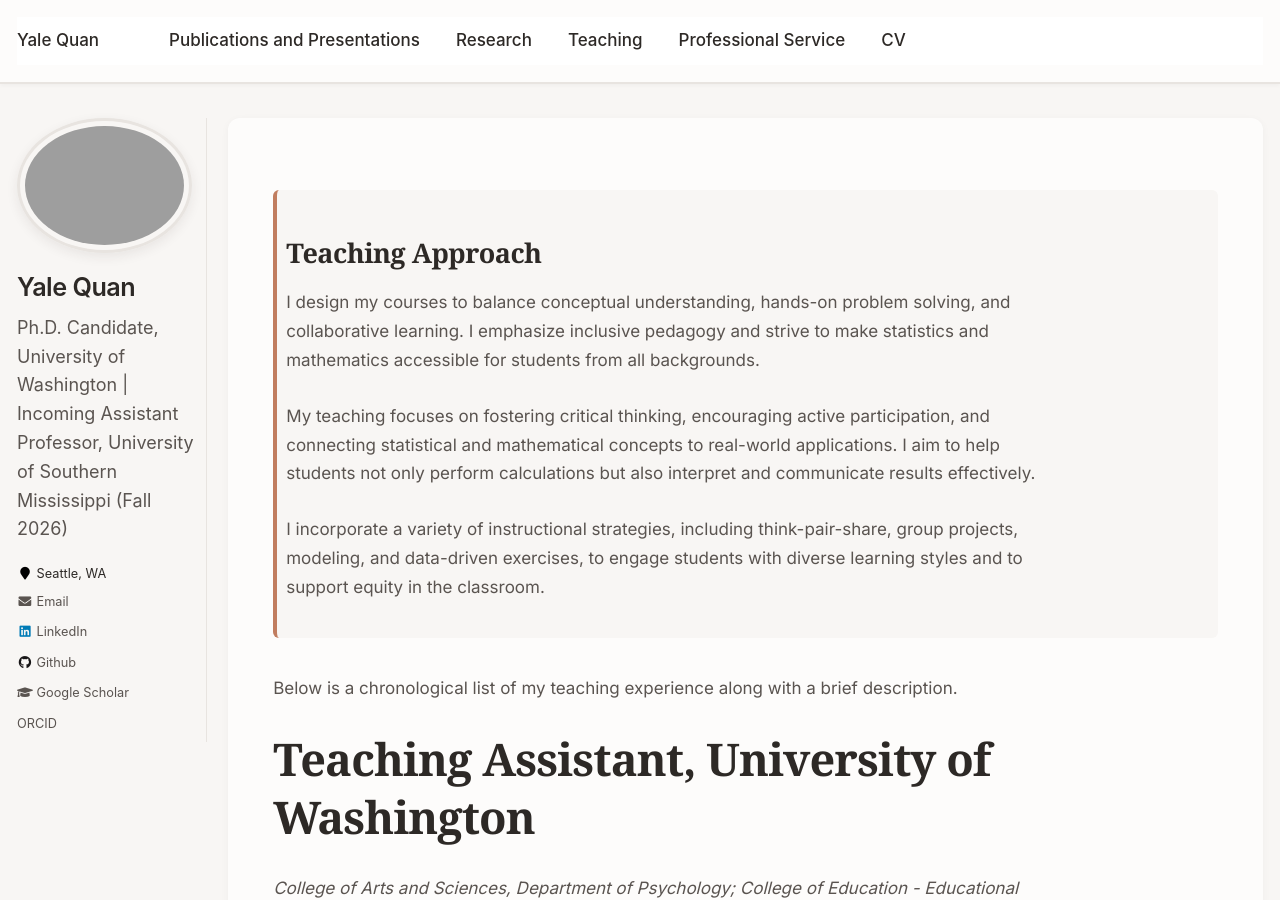
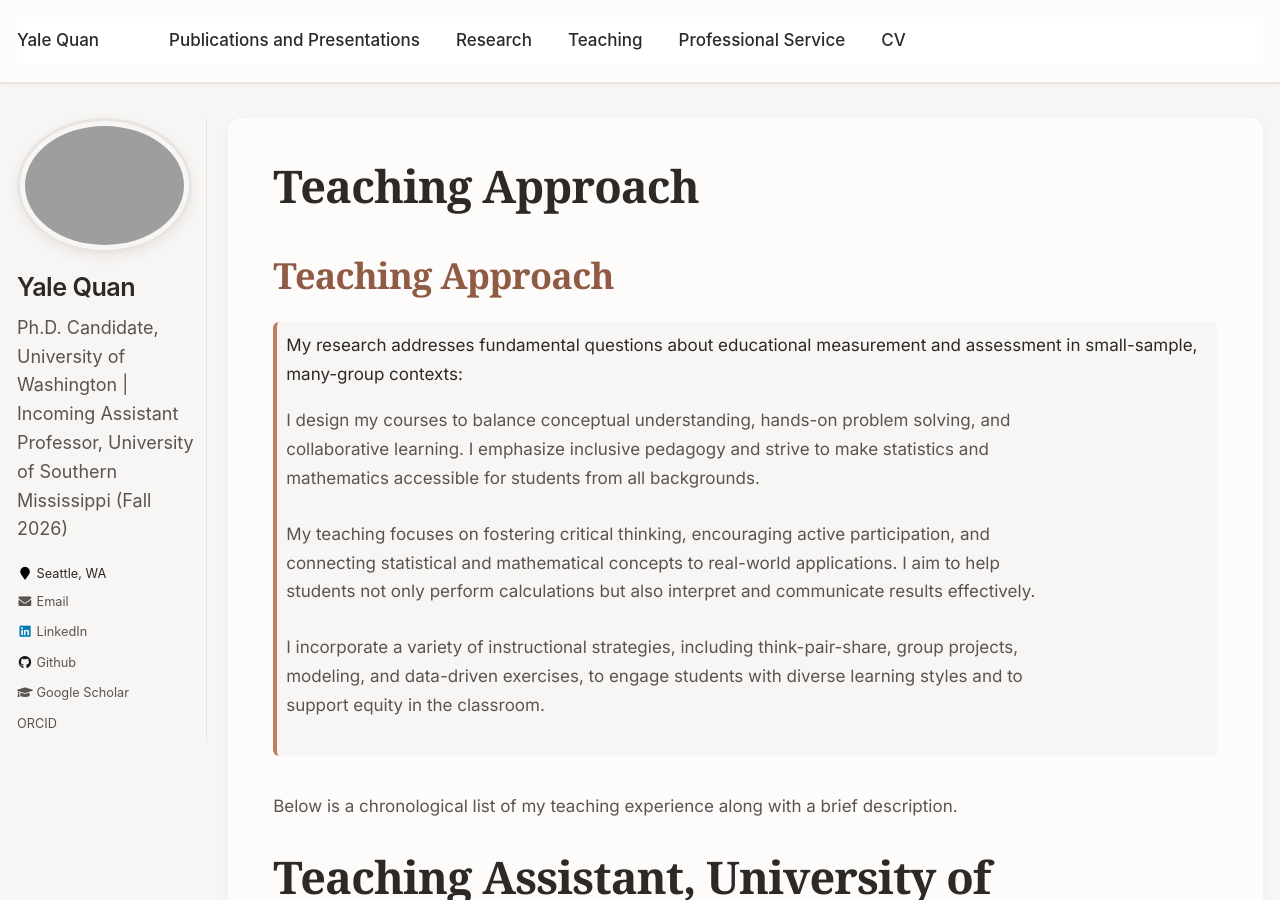
Before and after one commit to yalequan/yalequan.github.io, a Jekyll site: the page built from _pages/teaching-experience.md, in a window 1280 px wide and 900 px high. Built offline with Jekyll 4.4.1, drawn with Linux system fonts in a browser that asks for light colours; our own code applies the rules of GitHub Pages for plain Markdown files.

Commit message:
Update teaching-experience.md

```diff
--- a/_pages/teaching-experience.md
+++ b/_pages/teaching-experience.md
@@ -4,6 +4,8 @@ title:
 permalink: /teaching-experience/
 author_profile: true
 ---
+
+## Teaching Approach
 
 <div style="background-color: var(--warm-bg, #f8f6f4);
 			padding: 0.5rem;
@@ -12,7 +14,7 @@ author_profile: true
 			margin-bottom: 2rem;
 			color: var(--text-color);">
 
-<h3>Teaching Approach</h3>
+My research addresses fundamental questions about educational measurement and assessment in small-sample, many-group contexts:
 
 <p>
 I design my courses to balance conceptual understanding, hands-on problem solving, and collaborative learning. I emphasize inclusive pedagogy and strive to make statistics and mathematics accessible for students from all backgrounds.
@@ -27,6 +29,7 @@ I incorporate a variety of instructional strategies, including think-pair-share,
 </p>
 
 </div>
+
 
 Below is a chronological list of my teaching experience along with a brief description.
 
```
